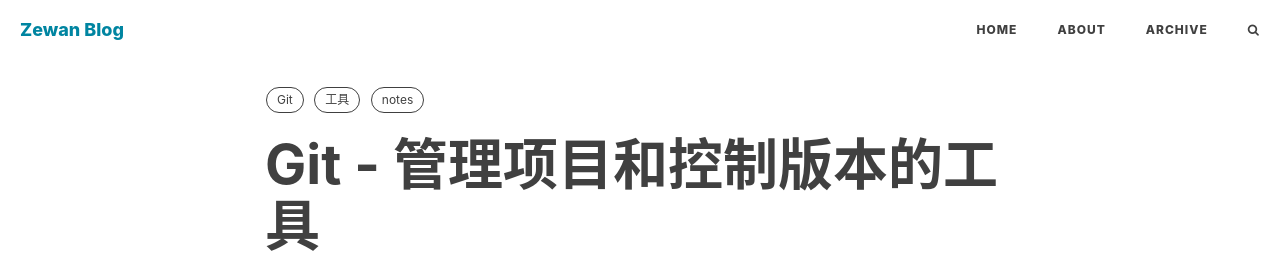
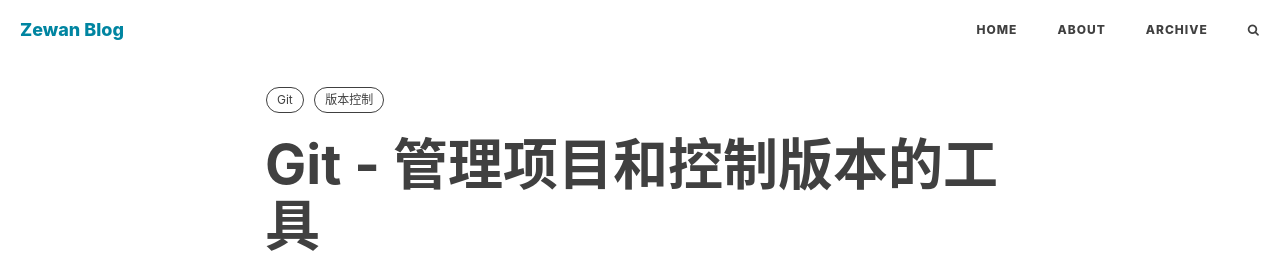
Before and after one commit to ZewanHuang/zewan-blog, a Jekyll site: the page built from _posts/notes/2021-06-25-git.md, in a window 1280 px wide and 900 px high. Shown: the top 277 px of the window. Built offline with Jekyll 4.4.1, drawn with Linux system fonts in a browser that asks for light colours; nearby versions of some CDN libraries; some web fonts are replaced; comment, search, counter and statistics services are not loaded.

Commit message:
refactor(tags): 删除notes tag

```diff
--- a/_posts/notes/2021-06-25-git.md
+++ b/_posts/notes/2021-06-25-git.md
@@ -8,8 +8,7 @@
 header-style: text
 tags:
     - Git
-    - 工具
-    - notes
+    - 版本控制
 ---
 
 Git 是一个开源的分布式版本控制系统，用于敏捷高效地处理或大或小的项目。利用 git，可以在本地很好地控制项目版本，让项目有条不紊地进行；通过提交、拉取、推送等操作，与同事参与远程共同开发。
```
Also changed, not shown: _posts/notes/2021-10-12-nvm-npm.md (+1 -1 lines), _posts/notes/2021-10-13-gitbook.md (+0 -1 lines).
